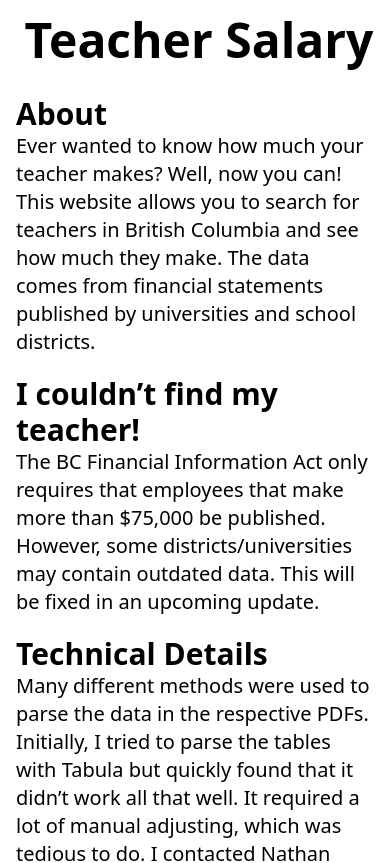
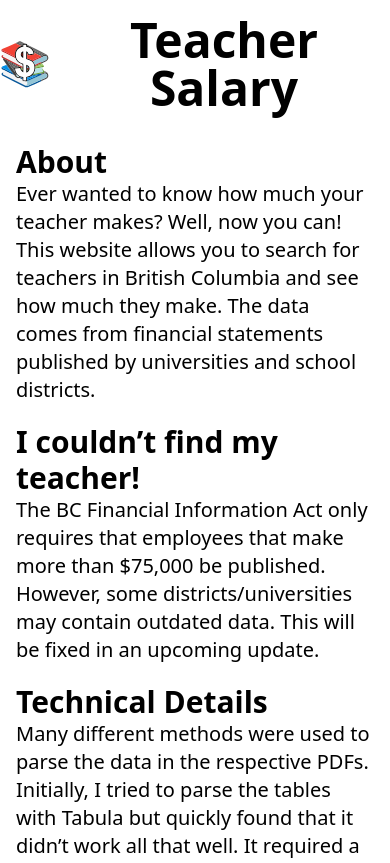
Before and after one commit to dezchai/teacher-salary, a Next.js app: page /about in a window 390 px wide. Shown: the top 863 px of the page. Built offline with nearby package versions, Linux system fonts and the light colour scheme.

Commit message:
add logo back on mobile

```diff
--- a/src/components/Header.tsx
+++ b/src/components/Header.tsx
@@ -8,13 +8,7 @@ const Header = () => {
       href="/"
       className="flex flex-row items-center justify-center my-4 flex-shrink-0"
     >
-      <Image
-        src={Logo}
-        alt="Logo "
-        width={50}
-        height={50}
-        className="hidden sm:block"
-      />
+      <Image src={Logo} alt="Logo " width={50} height={50} className="" />
       <h1 className="text-5xl font-bold ml-2 text-center hover:text-blue-500">
         Teacher Salary
       </h1>
```
